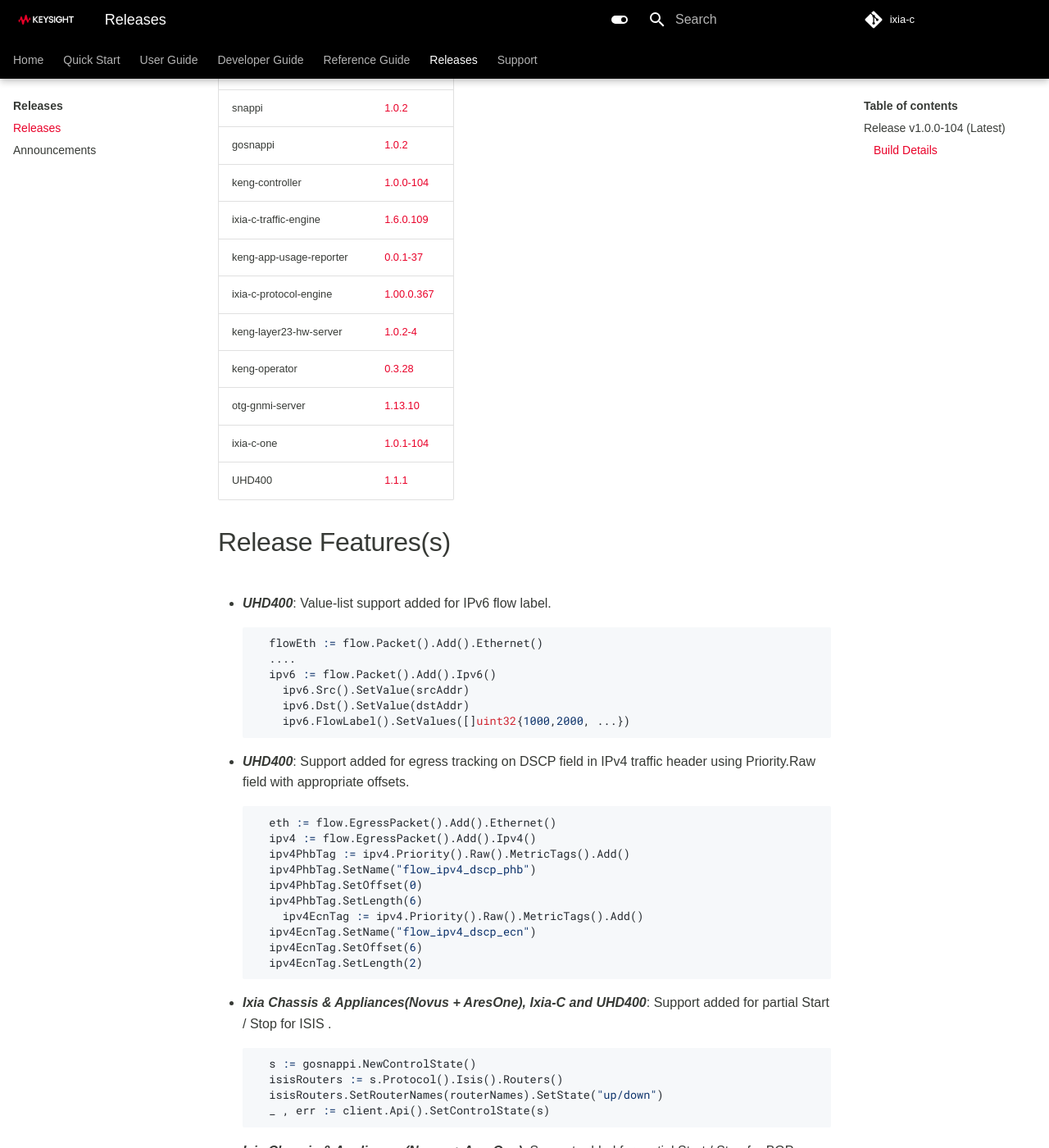
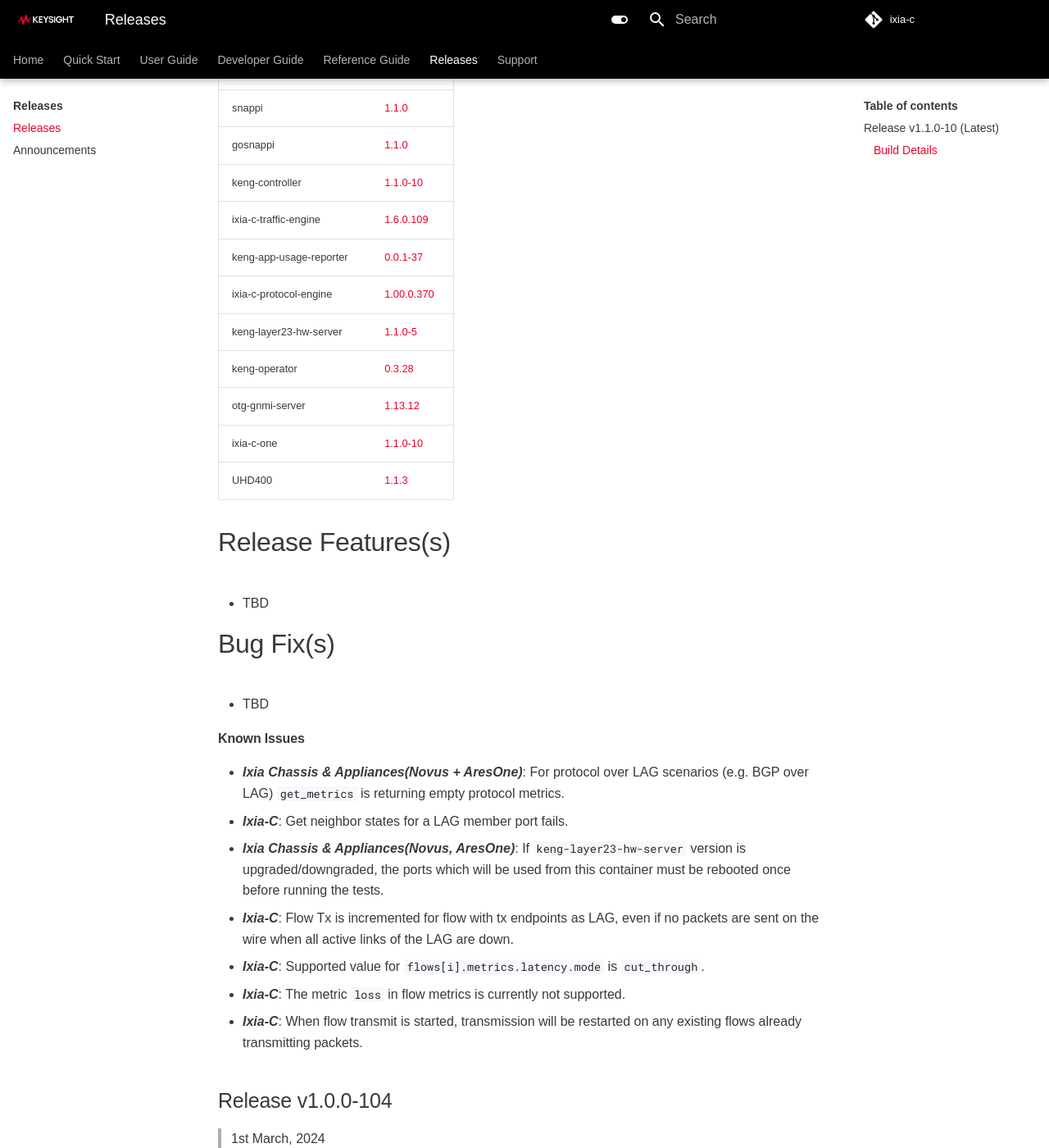
Before and after one commit to open-traffic-generator/ixia-c, an MkDocs documentation site: the page built from docs/releases.md, in a window 1280 px wide and 1400 px high, scrolled down 344 px. Shown: the whole window at 82% size. Built offline with MkDocs 1.6.1 and Material for MkDocs 9.7.7, drawn with Linux system fonts in a browser that asks for light colours; some web fonts are replaced; comment, search, counter and statistics services are not loaded; some of the changed text lies outside the part shown.

Commit message:
v1.1.0-10

```diff
--- a/deployments/k8s/components/images/kustomization.yaml
+++ b/deployments/k8s/components/images/kustomization.yaml
@@ -1,14 +1,14 @@
 apiVersion: kustomize.config.k8s.io/v1alpha1
 kind: Component
 
-# Release: https://github.com/open-traffic-generator/ixia-c/releases/tag/v1.0.0-104
+# Release: https://github.com/open-traffic-generator/ixia-c/releases/tag/v1.1.0-10
 images:
   - name: keng-controller
     newName: ghcr.io/open-traffic-generator/keng-controller
-    newTag: "1.0.0-104"
+    newTag: "1.1.0-10"
   - name: otg-gnmi-server
     newName: ghcr.io/open-traffic-generator/otg-gnmi-server
-    newTag: "1.13.10"
+    newTag: "1.13.12"
   - name: ixia-c-traffic-engine
     newName: ghcr.io/open-traffic-generator/ixia-c-traffic-engine
     newTag: "1.6.0.109"
--- a/docs/releases.md
+++ b/docs/releases.md
@@ -1,6 +1,45 @@
 # Ixia-c Release Notes and Version Compatibility
 
-## Release  v1.0.0-104 (Latest)
+
+## Release  v1.1.0-10 (Latest)
+> 15th March, 2024
+
+#### Build Details
+
+| Component                     | Version       |
+|-------------------------------|---------------|
+| Open Traffic Generator API    | [1.1.0](https://redocly.github.io/redoc/?url=https://raw.githubusercontent.com/open-traffic-generator/models/v1.1.0/artifacts/openapi.yaml)         |
+| snappi                        | [1.1.0](https://pypi.org/project/snappi/1.0.2)        |
+| gosnappi                      | [1.1.0](https://pkg.go.dev/github.com/open-traffic-generator/snappi/gosnappi@v1.1.0)        |
+| keng-controller               | [1.1.0-10](https://github.com/orgs/open-traffic-generator/packages/container/package/keng-controller)    |
+| ixia-c-traffic-engine         | [1.6.0.109](https://github.com/orgs/open-traffic-generator/packages/container/package/ixia-c-traffic-engine)       |
+| keng-app-usage-reporter       | [0.0.1-37](https://github.com/orgs/open-traffic-generator/packages/container/package/keng-app-usage-reporter)      |
+| ixia-c-protocol-engine        | [1.00.0.370](https://github.com/orgs/open-traffic-generator/packages/container/package/ixia-c-protocol-engine)    |
+| keng-layer23-hw-server        | [1.1.0-5](https://github.com/orgs/open-traffic-generator/packages/container/package/keng-layer23-hw-server)    |
+| keng-operator                 | [0.3.28](https://github.com/orgs/open-traffic-generator/packages/container/package/keng-operator)        |
+| otg-gnmi-server               | [1.13.12](https://github.com/orgs/open-traffic-generator/packages/container/package/otg-gnmi-server)         |
+| ixia-c-one                    | [1.1.0-10](https://github.com/orgs/open-traffic-generator/packages/container/package/ixia-c-one/)         |
+| UHD400                        | [1.1.3](https://downloads.ixiacom.com/support/downloads_and_updates/public/UHD400/1.1/1.1.3/artifacts.tar)         |
+
+
+# Release Features(s)
+* TBD
+
+
+# Bug Fix(s)
+* TBD
+
+#### Known Issues
+* <b><i>Ixia Chassis & Appliances(Novus + AresOne)</i></b>: For protocol over LAG scenarios (e.g. BGP over LAG) `get_metrics` is returning empty protocol metrics.
+* <b><i>Ixia-C</i></b>: Get neighbor states for a LAG member port fails.
+* <b><i>Ixia Chassis & Appliances(Novus, AresOne)</i></b>: If `keng-layer23-hw-server` version is upgraded/downgraded, the ports which will be used from this container must be rebooted once before running the tests.
+* <b><i>Ixia-C</i></b>: Flow Tx is incremented for flow with tx endpoints as LAG, even if no packets are sent on the wire when all active links of the LAG are down.
+* <b><i>Ixia-C</i></b>: Supported value for `flows[i].metrics.latency.mode` is `cut_through`.
+* <b><i>Ixia-C</i></b>: The metric `loss` in flow metrics is currently not supported.
+* <b><i>Ixia-C</i></b>: When flow transmit is started, transmission will be restarted on any existing flows already transmitting packets.
+
+
+## Release  v1.0.0-104
 > 1st March, 2024
 
 #### Build Details
```
Also changed, not shown: other parts of docs/releases.md (+0 -3 lines), deployments/k8s/network-emulation/readme.md (+4 -4 lines), docs/deployments-kne.md (+5 -5 lines), docs/news.md (+4 -0 lines), docs/tests-chassis-app.md (+2 -2 lines), readme.md (+4 -4 lines), 3 other files.
